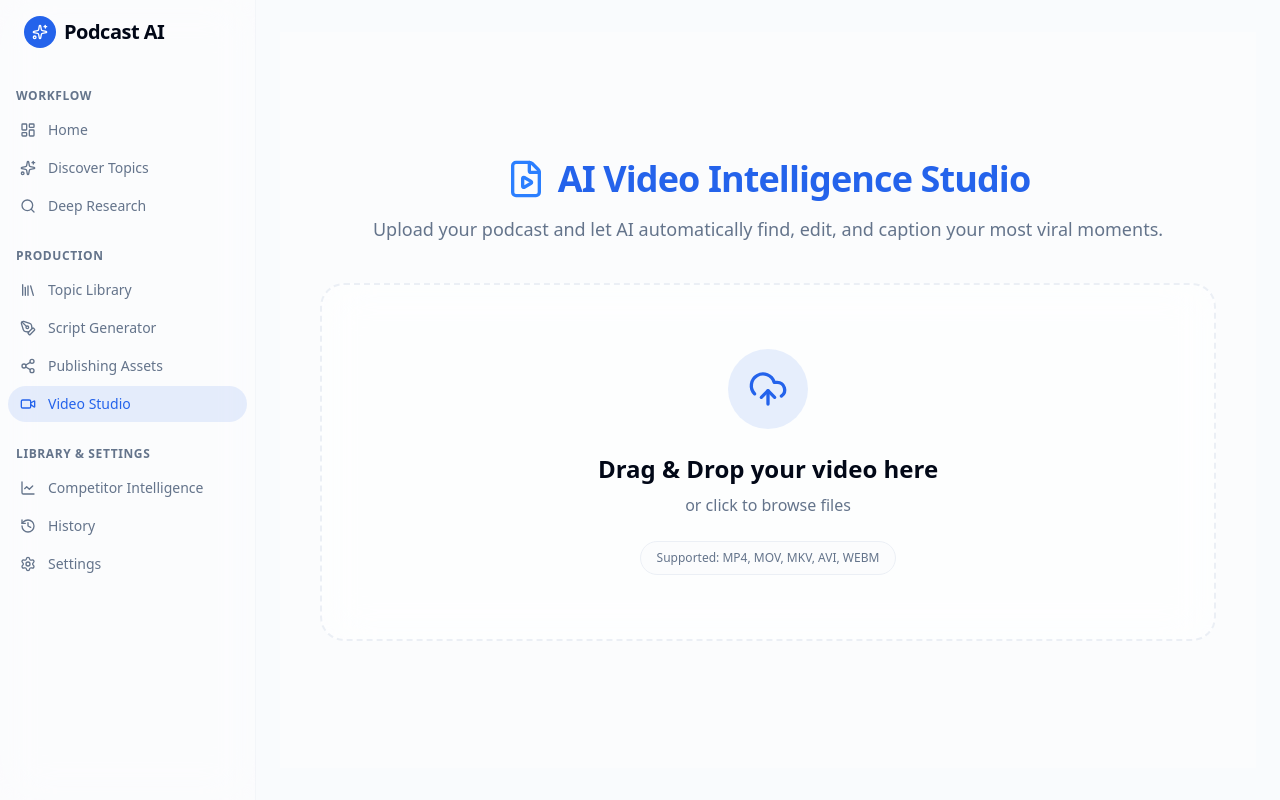
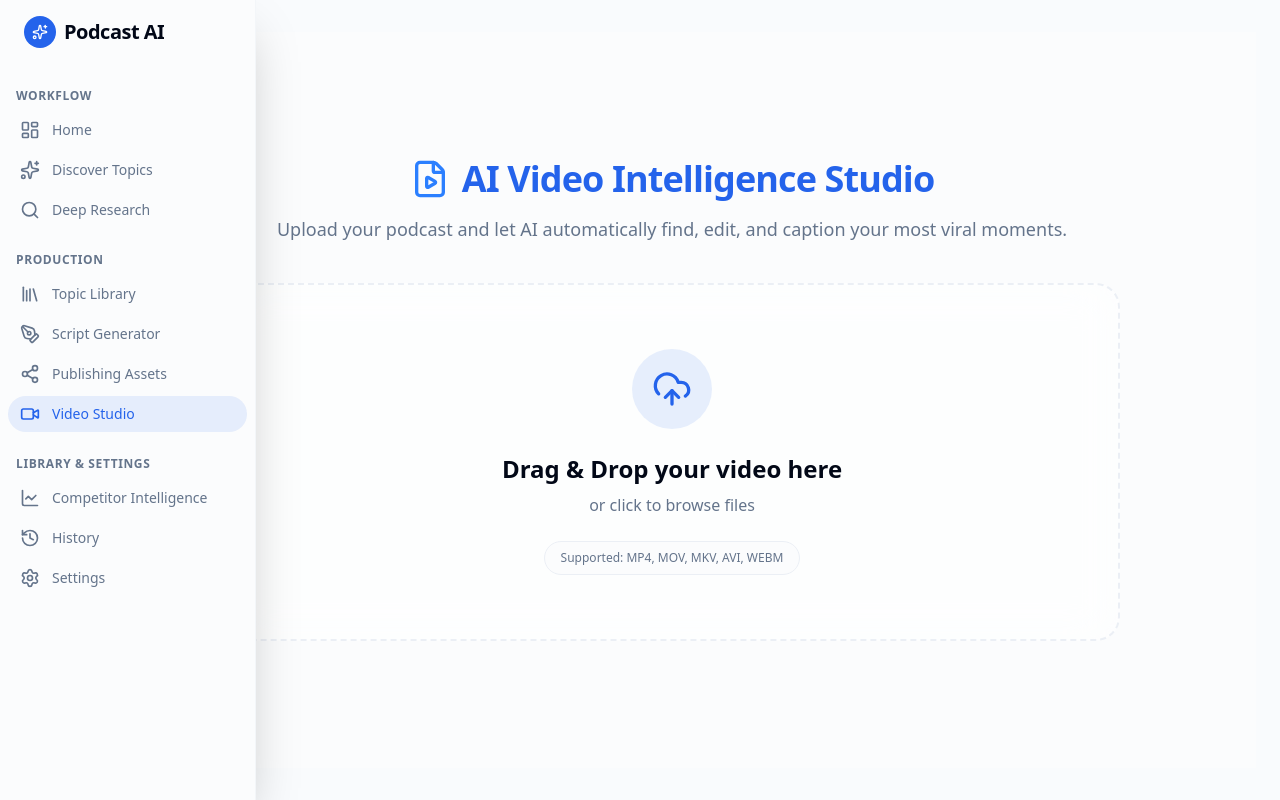
Before and after one commit to CHIRAG-GOUR/Podcast-Tool-CCIS, a Next.js app: page /video-studio in a window 1280 px wide. Built offline with nearby package versions, Linux system fonts and the light colour scheme.

Commit message:
style: fix overlapping layout in StudioView and make sidebar collapsible

```diff
--- a/src/components/layout/DashboardLayout.tsx
+++ b/src/components/layout/DashboardLayout.tsx
@@ -6,9 +6,11 @@ import React from "react"
 export function DashboardLayout({ children }: { children: React.ReactNode }) {
   return (
     <div className="flex h-screen overflow-hidden bg-background">
-      <Sidebar />
+      <div className="w-16 shrink-0 relative z-50">
+        <Sidebar />
+      </div>
       <main className="flex-1 overflow-y-auto overflow-x-hidden bg-muted/20">
-        <div className="container mx-auto px-6 py-8">
+        <div className="container mx-auto px-6 py-8 h-full">
           {children}
         </div>
       </main>
--- a/src/components/layout/Sidebar.tsx
+++ b/src/components/layout/Sidebar.tsx
@@ -1,6 +1,7 @@
 "use client"
 
 import Link from "next/link"
+import { useState } from "react"
 import { usePathname } from "next/navigation"
 import { cn } from "@/lib/utils"
 import {
@@ -38,13 +39,17 @@ const library = [
 
 export function Sidebar() {
   const pathname = usePathname()
+  const [isHovered, setIsHovered] = useState(false)
 
   const NavGroup = ({ title, items }: { title: string, items: typeof workflow }) => (
     <div className="mb-6">
-      <h3 className="px-4 text-xs font-semibold text-muted-foreground uppercase tracking-wider mb-2">
+      <h3 className={cn(
+        "px-4 text-xs font-semibold text-muted-foreground uppercase tracking-wider mb-2 transition-opacity duration-200",
+        isHovered ? "opacity-100" : "opacity-0 invisible h-0 mb-0"
+      )}>
         {title}
       </h3>
-      <nav className="space-y-0.5 px-2">
+      <nav className="space-y-1 px-2">
         {items.map((item) => {
           const isActive = pathname === item.href || pathname.startsWith(item.href + '/') && item.href !== '/'
           return (
@@ -60,12 +65,18 @@ export function Sidebar() {
             >
               <item.icon
                 className={cn(
-                  "mr-3 h-4 w-4 flex-shrink-0 transition-colors duration-200",
-                  isActive ? "text-primary" : "text-muted-foreground group-hover:text-foreground"
+                  "h-5 w-5 flex-shrink-0 transition-colors duration-200",
+                  isActive ? "text-primary" : "text-muted-foreground group-hover:text-foreground",
+                  isHovered ? "mr-3" : "mx-auto"
                 )}
                 aria-hidden="true"
               />
-              {item.name}
+              <span className={cn(
+                "transition-all duration-300 overflow-hidden whitespace-nowrap",
+                isHovered ? "opacity-100 max-w-full" : "opacity-0 max-w-0 hidden"
+              )}>
+                {item.name}
+              </span>
             </Link>
           )
         })}
@@ -74,18 +85,28 @@ export function Sidebar() {
   )
 
   return (
-    <div className="flex h-full w-64 flex-col border-r border-border/50 bg-background/50 backdrop-blur-xl">
-      <div className="flex h-16 items-center px-6 mb-4">
-        <div className="flex items-center gap-2">
-          <div className="w-8 h-8 rounded-lg bg-primary flex items-center justify-center">
+    <div
+      className={cn(
+        "flex h-full flex-col border-r border-border/50 bg-background/95 backdrop-blur-xl absolute left-0 top-0 bottom-0 z-50 transition-all duration-300 overflow-hidden",
+        isHovered ? "w-64 shadow-2xl" : "w-16"
+      )}
+      onMouseEnter={() => setIsHovered(true)}
+      onMouseLeave={() => setIsHovered(false)}
+    >
+      <div className={cn("flex h-16 items-center mb-4 transition-all", isHovered ? "px-6" : "justify-center")}>
+        <div className="flex items-center gap-2 overflow-hidden whitespace-nowrap">
+          <div className="w-8 h-8 rounded-lg bg-primary flex items-center justify-center shrink-0">
             <Sparkles className="w-4 h-4 text-white" />
           </div>
-          <h1 className="text-xl font-semibold tracking-tight text-foreground">
+          <h1 className={cn(
+            "text-xl font-semibold tracking-tight text-foreground transition-opacity duration-300",
+            isHovered ? "opacity-100" : "opacity-0 w-0"
+          )}>
             Podcast AI
           </h1>
         </div>
       </div>
-      <div className="flex-1 overflow-y-auto py-2">
+      <div className="flex-1 overflow-y-auto overflow-x-hidden py-2 scrollbar-none">
         <NavGroup title="Workflow" items={workflow} />
         <NavGroup title="Production" items={production} />
         <NavGroup title="Library & Settings" items={library} />
--- a/src/components/video-studio/StudioView.tsx
+++ b/src/components/video-studio/StudioView.tsx
@@ -119,7 +119,7 @@ export function StudioView({ fileDetails }: StudioViewProps) {
       <div className="flex-1 overflow-hidden flex flex-col lg:flex-row">
 
         {/* Left Panel: Clips Gallery */}
-        <aside className="w-full lg:w-80 border-r border-border/50 bg-card/30 flex flex-col overflow-hidden shrink-0">
+        <aside className="w-full lg:w-72 border-r border-border/50 bg-card/30 flex flex-col overflow-hidden shrink-0">
           <div className="p-4 border-b border-border/50 flex items-center gap-2 font-medium">
             <Wand2 className="w-4 h-4 text-primary" />
             AI Generated Clips
@@ -161,10 +161,10 @@ export function StudioView({ fileDetails }: StudioViewProps) {
         </aside>
 
         {/* Middle Panel: Player & Timeline */}
-        <main className="flex-1 flex flex-col min-w-0 bg-background/50">
+        <main className="flex-1 flex flex-col min-w-0 bg-background/50 overflow-hidden">
           {/* Player Area */}
-          <div className="flex-1 p-6 flex flex-col items-center justify-center relative">
-            <div className="aspect-[9/16] h-full max-h-[500px] bg-black rounded-2xl overflow-hidden relative shadow-2xl ring-1 ring-white/10 flex flex-col">
+          <div className="flex-1 p-4 lg:p-6 flex flex-col xl:flex-row gap-6 items-center justify-center overflow-y-auto">
+            <div className="aspect-[9/16] h-[55vh] min-h-[400px] max-h-[700px] shrink-0 bg-black rounded-2xl overflow-hidden relative shadow-2xl ring-1 ring-white/10 flex flex-col">
               {/* Mock Video content */}
               <div className="flex-1 flex items-center justify-center relative">
                 {/* Mock Captions */}
@@ -182,13 +182,13 @@ export function StudioView({ fileDetails }: StudioViewProps) {
               </div>
             </div>
 
-            {/* AI Suggestions Floating Panel */}
-            <div className="absolute bottom-6 left-6 max-w-sm bg-card/80 backdrop-blur-xl border border-border/50 rounded-xl shadow-xl overflow-hidden">
+            {/* AI Suggestions Floating Panel (Now Inline) */}
+            <div className="w-full max-w-sm bg-card/80 backdrop-blur-xl border border-border/50 rounded-xl shadow-xl overflow-hidden shrink-0">
               <div className="p-3 border-b border-border/50 bg-primary/5 flex items-center gap-2">
                 <Sparkles className="w-4 h-4 text-primary" />
                 <span className="text-xs font-semibold uppercase tracking-wider">AI Suggestions</span>
               </div>
-              <div className="p-2 max-h-32 overflow-y-auto space-y-1">
+              <div className="p-2 space-y-1">
                 {AI_SUGGESTIONS.map((suggestion, i) => (
                   <div key={i} className="flex items-start gap-2 p-2 rounded-lg hover:bg-muted/50 transition-colors group">
                     <div className="w-1.5 h-1.5 rounded-full bg-primary mt-1.5 shrink-0" />
@@ -203,7 +203,7 @@ export function StudioView({ fileDetails }: StudioViewProps) {
           </div>
 
           {/* AI Timeline */}
-          <div className="h-48 border-t border-border/50 bg-card/30 p-4 flex flex-col shrink-0">
+          <div className="h-32 border-t border-border/50 bg-card/30 p-4 flex flex-col shrink-0">
             <div className="flex items-center justify-between mb-2">
               <span className="text-xs font-medium text-muted-foreground">Intelligent Timeline</span>
               <div className="flex items-center gap-3">
@@ -244,7 +244,7 @@ export function StudioView({ fileDetails }: StudioViewProps) {
         </main>
 
         {/* Right Panel: Editor Tools */}
-        <aside className="w-full lg:w-80 border-l border-border/50 bg-card/30 flex flex-col shrink-0">
+        <aside className="w-full lg:w-72 border-l border-border/50 bg-card/30 flex flex-col shrink-0">
           <div className="flex border-b border-border/50">
             {(['video', 'text', 'audio', 'branding'] as const).map(tab => (
               <button
```
Also changed, not shown: 1 other file (tests, documents, lock files or other folders).
